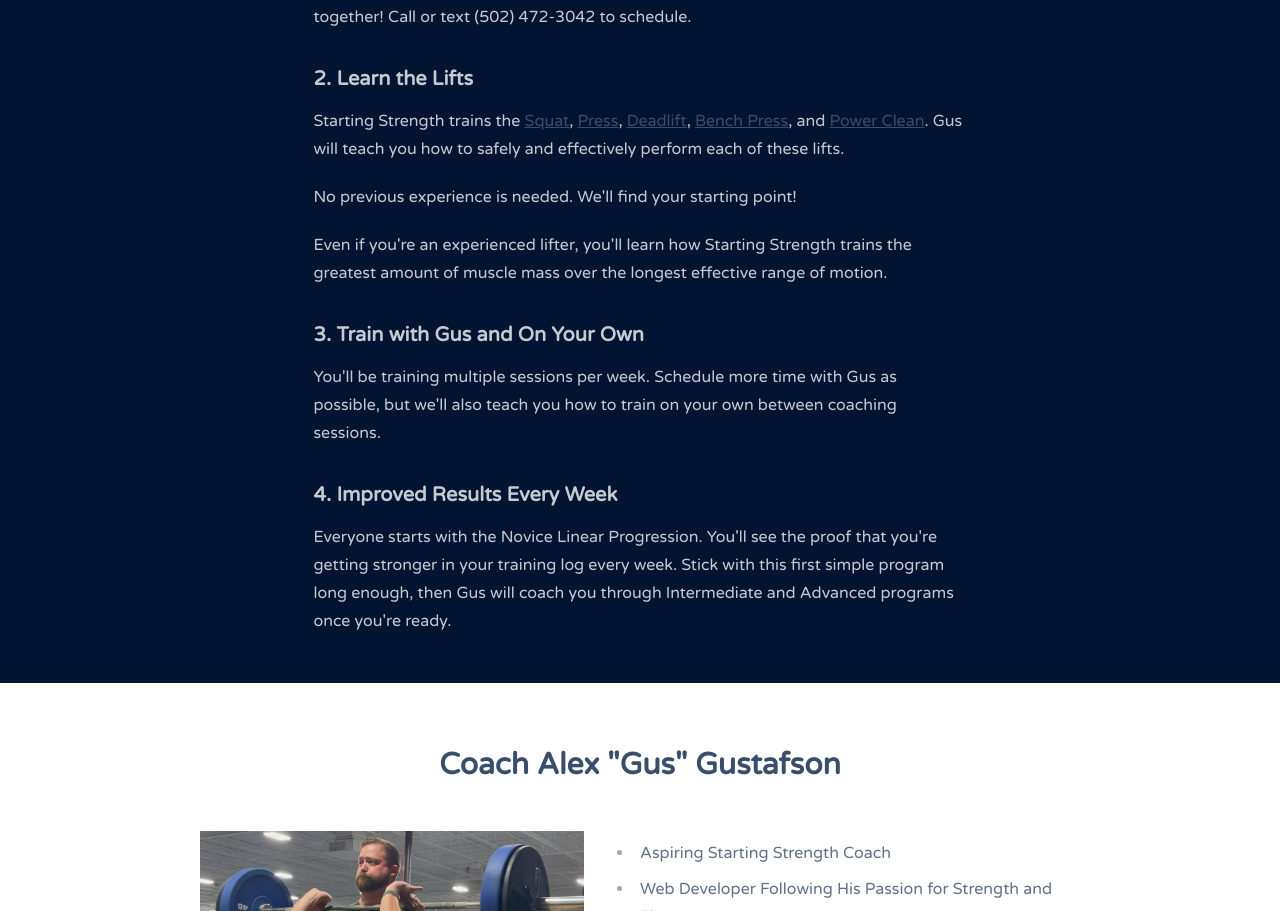
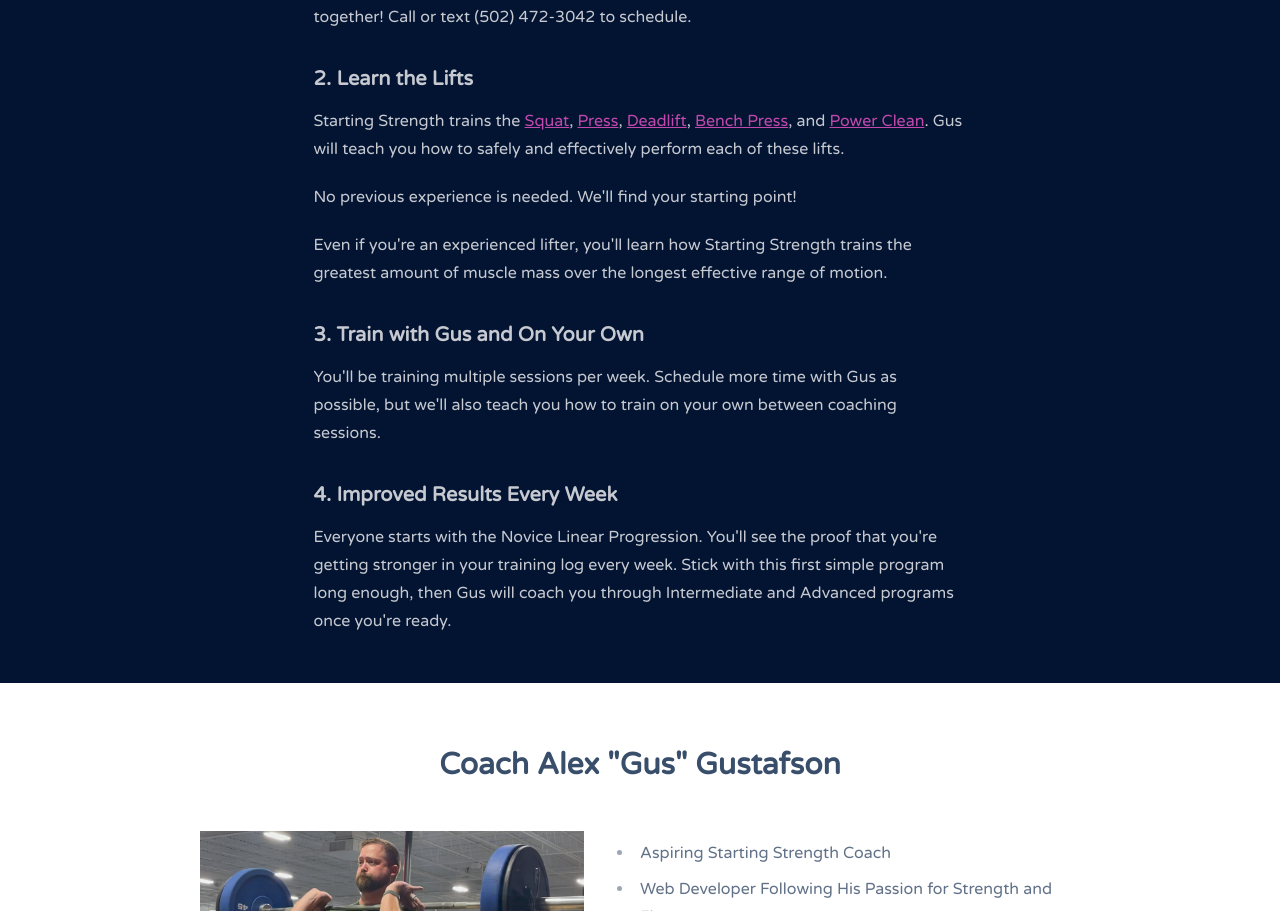
Before and after one commit to alexjgustafson/gus.coach, a SvelteKit app: page / in a window 1280 px wide. Shown: the part 1889-2800 px from the top of the page. Built offline with nearby package versions, Linux system fonts and the light colour scheme; a web font is replaced by a local one.

Commit message:
Improve visibility in Training Process lift links

```diff
--- a/src/components/home/TrainingProcess.svelte
+++ b/src/components/home/TrainingProcess.svelte
@@ -4,7 +4,7 @@
     <h3 class="text-neutral-content">1. Schedule Your First Session</h3>
     <p>Gus can meet you at a gym, bring his supplies to your garage or driveway, or you can come train at his home. If you're not sure what's right for you, we can figure it out together! Call or text (502) 472-3042 to schedule.</p>
     <h3 class="text-neutral-content">2. Learn the Lifts</h3>
-    <p>Starting Strength trains the <a href="/squat">Squat</a>, <a href="press">Press</a>, <a href="/deadlift">Deadlift</a>, <a href="/bench-press">Bench Press</a>, and <a href="/power-clean">Power Clean</a>. Gus will teach you how to safely and effectively perform each of these lifts.</p>
+    <p>Starting Strength trains the <a href="/squat" class="text-accent">Squat</a>, <a href="press" class="text-accent">Press</a>, <a href="/deadlift" class="text-accent">Deadlift</a>, <a href="/bench-press" class="text-accent">Bench Press</a>, and <a href="/power-clean" class="text-accent">Power Clean</a>. Gus will teach you how to safely and effectively perform each of these lifts.</p>
     <p>No previous experience is needed. We'll find your starting point!</p>
     <p>Even if you're an experienced lifter, you'll learn how Starting Strength trains the greatest amount of muscle mass over the longest effective range of motion.</p>
     <h3 class="text-neutral-content">3. Train with Gus and On Your Own</h3>
```
